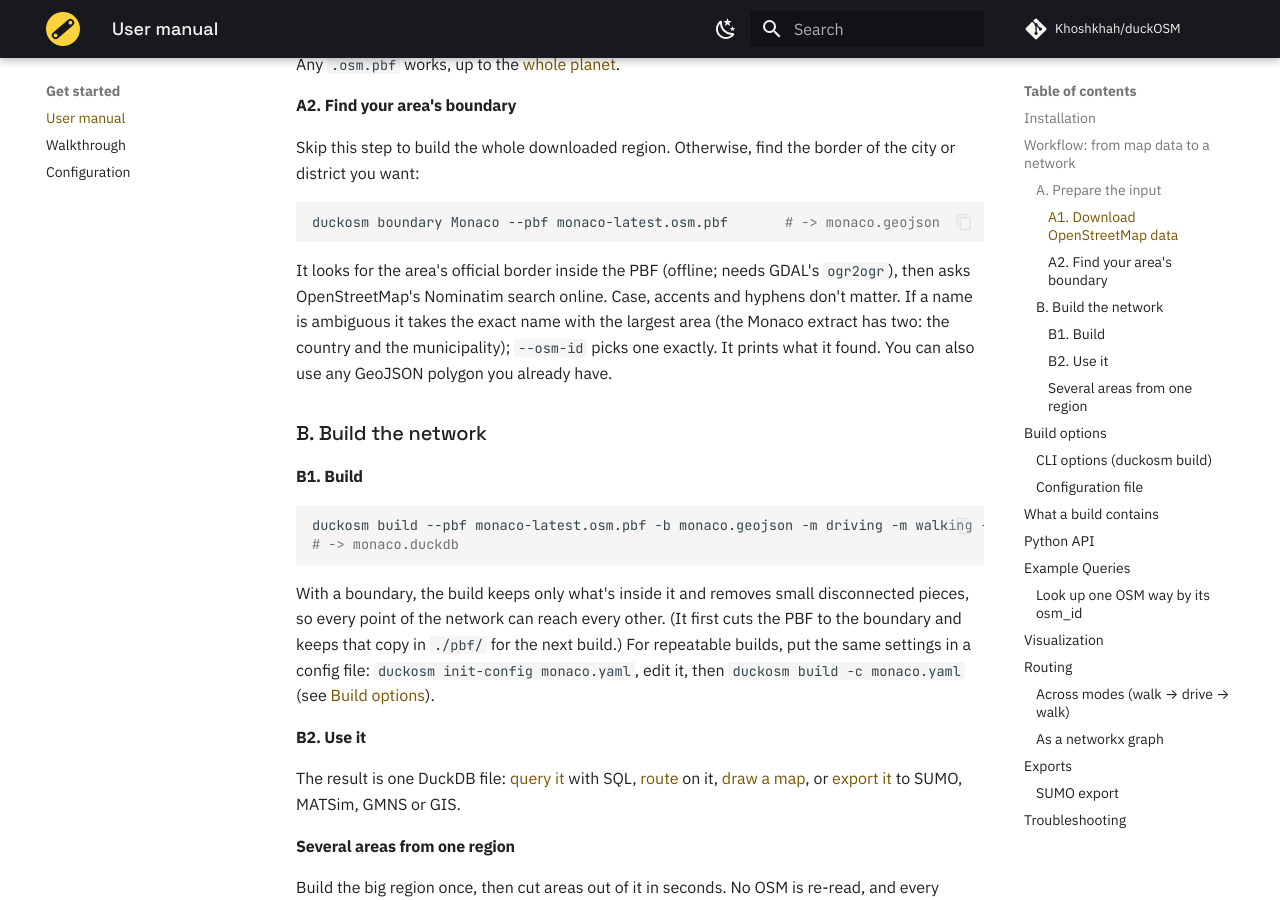
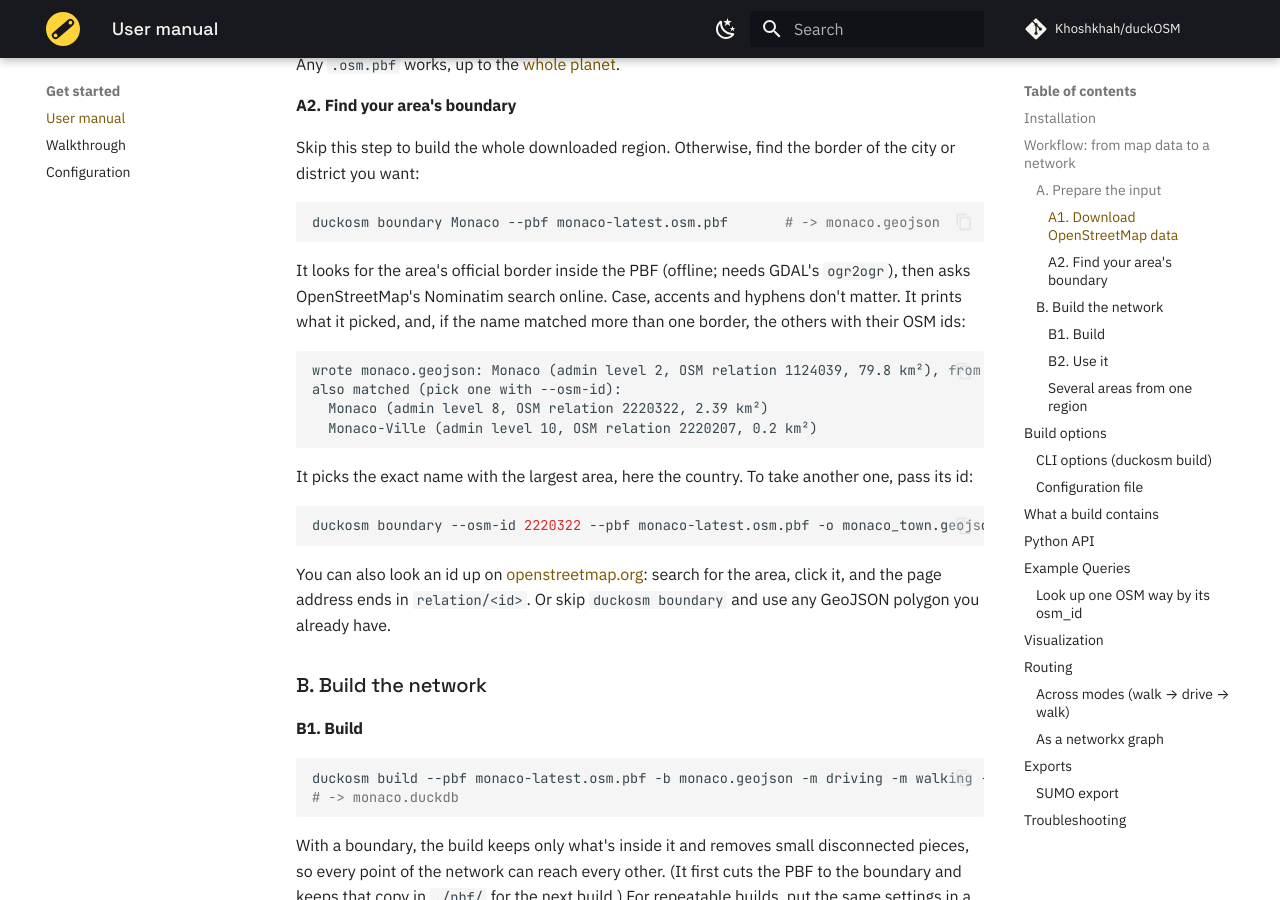
Before and after one commit to Khoshkhah/duckOSM, an MkDocs documentation site: the page built from docs/user_manual.md, in a window 1280 px wide and 900 px high, scrolled down 1302 px. Built offline with MkDocs 1.6.1 and Material for MkDocs 9.7.7, drawn with Linux system fonts in a browser that asks for light colours; comment, search, counter and statistics services are not loaded.

Commit message:
duckosm boundary lists the other matches with their OSM ids
An ambiguous name (Monaco: country and municipality; Södermalm: Stockholm
and Sundsvall) now prints every other border it matched, so the id to
pass to --osm-id is right there. Docs show the real output, the --osm-id
command, and how to find an id on openstreetmap.org.

Co-Authored-By: Claude Opus 5.5 <noreply@anthropic.com>

````diff
--- a/docs/user_manual.md
+++ b/docs/user_manual.md
@@ -60,9 +60,24 @@ duckosm boundary Monaco --pbf monaco-latest.osm.pbf       # -> monaco.geojson
 ```
 
 It looks for the area's official border inside the PBF (offline; needs GDAL's `ogr2ogr`), then asks
-OpenStreetMap's Nominatim search online. Case, accents and hyphens don't matter. If a name is
-ambiguous it takes the exact name with the largest area (the Monaco extract has two: the country and
-the municipality); `--osm-id` picks one exactly. It prints what it found. You can also use any
+OpenStreetMap's Nominatim search online. Case, accents and hyphens don't matter. It prints what it
+picked, and, if the name matched more than one border, the others with their OSM ids:
+
+```text
+wrote monaco.geojson: Monaco (admin level 2, OSM relation 1124039, 79.8 km²), from PBF monaco-latest.osm.pbf
+also matched (pick one with --osm-id):
+  Monaco (admin level 8, OSM relation 2220322, 2.39 km²)
+  Monaco-Ville (admin level 10, OSM relation 2220207, 0.2 km²)
+```
+
+It picks the exact name with the largest area, here the country. To take another one, pass its id:
+
+```bash
+duckosm boundary --osm-id 2220322 --pbf monaco-latest.osm.pbf -o monaco_town.geojson
+```
+
+You can also look an id up on [openstreetmap.org](https://www.openstreetmap.org): search for the area,
+click it, and the page address ends in `relation/<id>`. Or skip `duckosm boundary` and use any
 GeoJSON polygon you already have.
 
 ### B. Build the network
````
Also changed, not shown: 3 other files.
